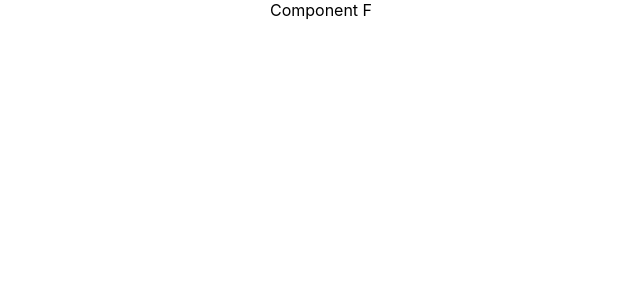
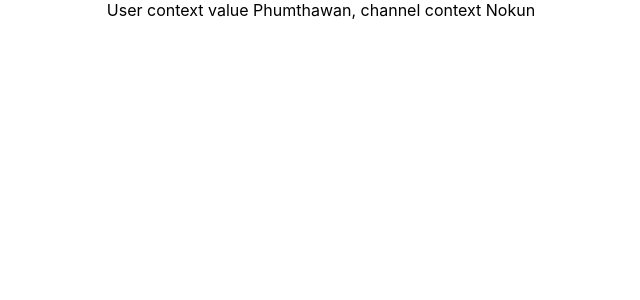
Before and after one commit to Mersock/react-hook-pactice, a React (Create React App) app: page / in a window 1280 px wide. Shown: the top 300 px of the page, without its empty margins (319-959 px from the left). Built offline with nearby package versions, Linux system fonts and the light colour scheme.

Commit message:
use conntext basic

```diff
--- a/src/App.js
+++ b/src/App.js
@@ -16,25 +16,31 @@ import IntervalHookCounter from './components/useEffect/IntervalHookCounter';
 import DataFetching from './components/useEffect/DataFetching';
 import ComponentC from './components/useContext/ComponentC';
 
+export const UserContext = React.createContext()
+export const ChannelContext = React.createContext()
 
 function App() {
   return (
     <div className="App">
-      {/* <ClassCounter /> */}
-      {/* <ClassCounterTwo /> */}
-      {/* <HookCounter /> */}
-      {/* <HookCounterTwo/> */}
-      {/* <HookCounterThree /> */}
-      {/* <HookCounterFour/> */}
-      {/* <ClassCounterOne/> */}
-      {/* <HookCounterOne/> */}
-      {/* <ClassMouse/> */}
-      {/* <HookMouse/> */}
-      {/* <MouseContainer/> */}
-      {/* <IntervalCalssCounter/> */}
-      {/* <IntervalHookCounter/> */}
-      {/* <DataFetching/> */}
-      <ComponentC />
+      {/* <ClassCounter />
+      <ClassCounterTwo />
+      <HookCounter />
+      <HookCounterTwo/>
+      <HookCounterThree />
+      <HookCounterFour/>
+      <ClassCounterOne/>
+      <HookCounterOne/>
+      <ClassMouse/>
+      <HookMouse/>
+      <MouseContainer/>
+      <IntervalCalssCounter/>
+      <IntervalHookCounter/>
+      <DataFetching/> */}
+      <UserContext.Provider value={'Phumthawan'}>
+        <ChannelContext.Provider value={'Nokun'}>
+          <ComponentC />
+        </ChannelContext.Provider>
+      </UserContext.Provider>
     </div>
   );
 }
--- a/src/components/useContext/ComponentF.js
+++ b/src/components/useContext/ComponentF.js
@@ -1,9 +1,26 @@
 import React from 'react'
+import { UserContext, ChannelContext } from '../../App'
+
 
 function ComponentF() {
     return (
         <div>
-            Component F
+            <UserContext.Consumer>
+                {user => {
+                        return (
+                            <ChannelContext.Consumer>
+                                {
+                                    chanel => {
+                                        return (
+                                            <div>User context value {user}, channel context {chanel}</div>
+                                        )
+                                    }
+                                }
+                            </ChannelContext.Consumer>
+                        )
+                    }
+                }
+            </UserContext.Consumer>
         </div>
     )
 }
```
